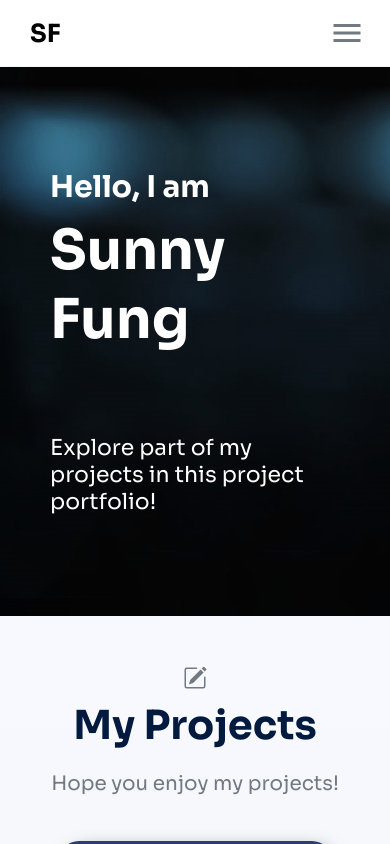
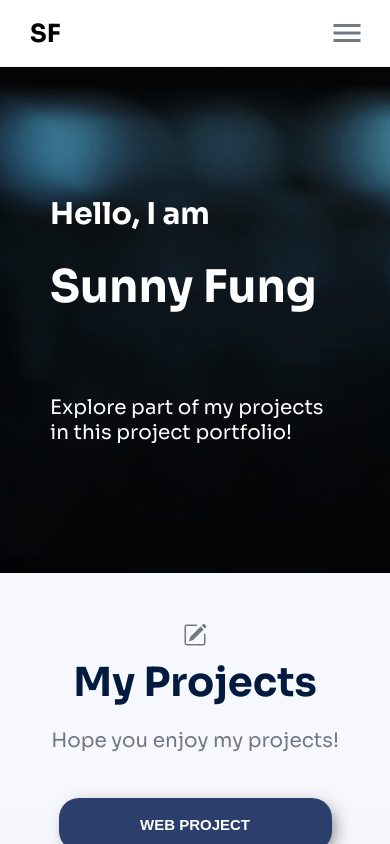
Before and after one commit to sap07fyl/project_portfolio, a React (Create React App) app: page /#/ in a window 390 px wide. Shown: the top 844 px of the page. Built offline with nearby package versions, Linux system fonts and the light colour scheme.

Commit message:
Edited responsive bug

```diff
--- a/src/components/Header/Header.css
+++ b/src/components/Header/Header.css
@@ -57,14 +57,30 @@
   }
 
   .header-left h2{
-      margin-bottom: 80px;
+    margin-top: 25px;
+    margin-bottom: 80px;
   }
 }
 /* ******************************************************************************************** */
 @media screen and (max-width: 600px){
+    #Header{
+        padding: 0;
+        min-height: 60vh;
+    }
+
     .header-left{
         width: 100%;
         padding-left: 50px;
         padding-right: 50px;
       }
 }
+
+@media screen and (max-width: 400px){
+    .header-left h2{
+        font-size: 45px;
+    }
+
+    .header-left p {
+        font-size: 20px;
+    }
+}
--- a/src/components/Projectsbox/Projectsbox.css
+++ b/src/components/Projectsbox/Projectsbox.css
@@ -57,6 +57,7 @@ a.Projectsbox:hover .language{
 .title{
   font-size: 25px;
   font-weight: 600;
+  text-align: center;
 }
 
 a.Projectsbox:hover .title{
```
